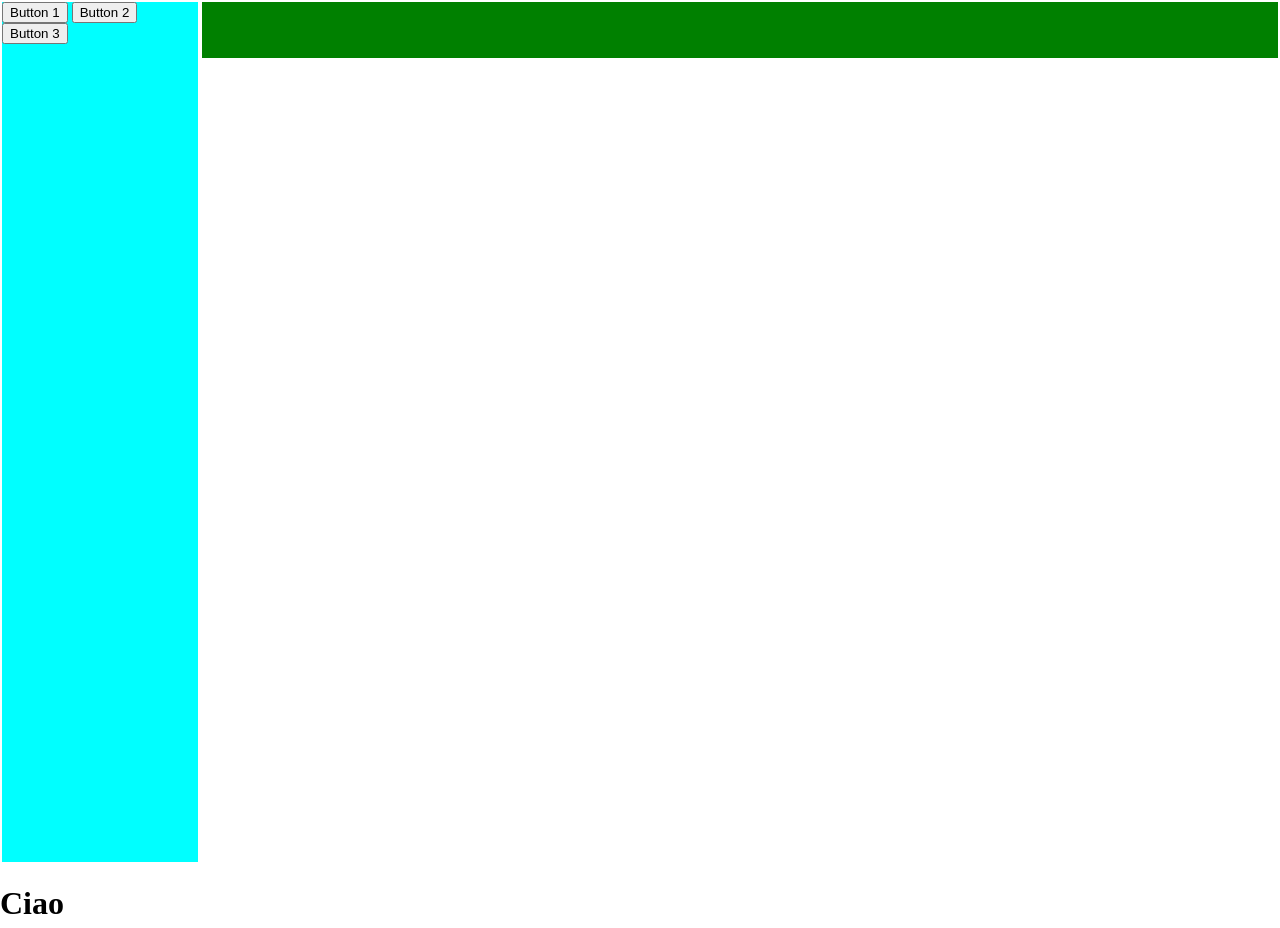
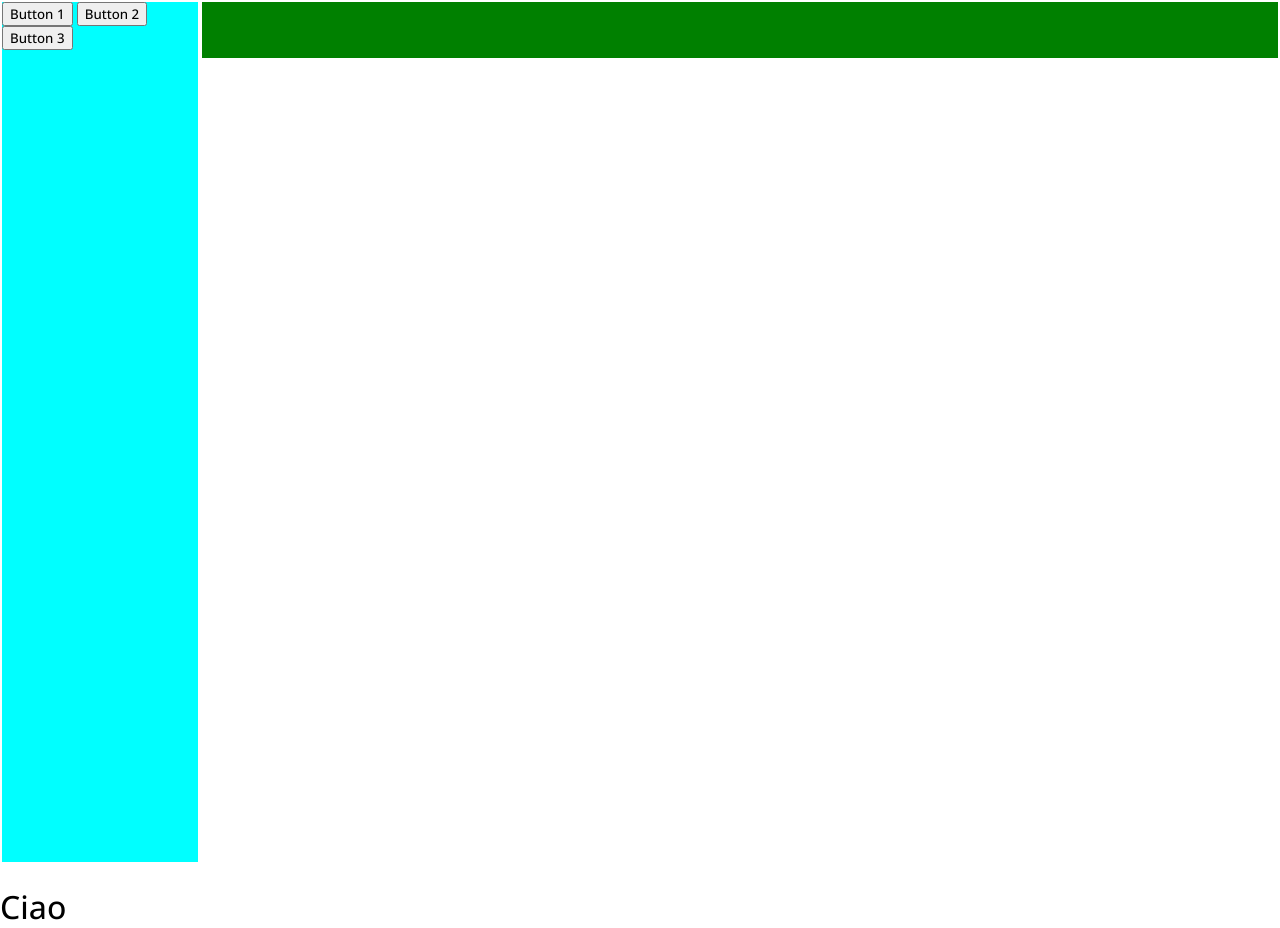
Before and after one commit to aledezzy/loginCrud, a PHP site: page /dashboardUtenti.php in a window 1280 px wide. Run offline with PHP 8.4, Linux system fonts and the light colour scheme.

Commit message:
fix waypo's brain

```diff
--- a/styles/dashboard.css
+++ b/styles/dashboard.css
@@ -1,3 +1,12 @@
+@import url('https://fonts.googleapis.com/css2?family=Open+Sans:wght@500&display=swap');
+@import url('https://fonts.googleapis.com/css2?family=Roboto+Mono:wght@600&display=swap');
+
+*, *:before, *:after {
+    font-family: 'Open Sans', sans-serif;
+    font-weight: 500;
+    color: black;
+}
+
 body,html {
     margin: 0;
     padding: 0;
--- a/styles/style.css
+++ b/styles/style.css
@@ -5,7 +5,6 @@
     font-family: 'Open Sans', sans-serif;
     font-weight: 500;
     color: black;
-    overflow: hidden;
 }
 
 
```
